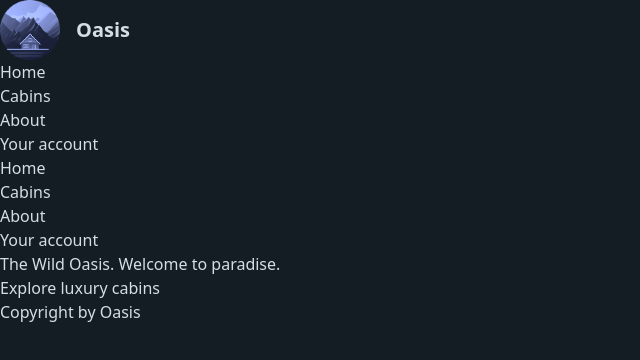
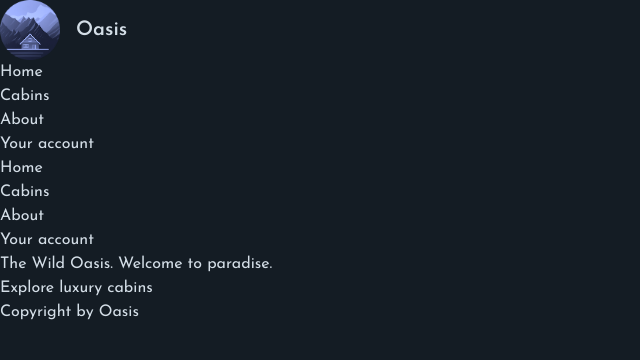
Before and after one commit to VladyslavPetruk96/aosis-next-ts, a Next.js app: page / in a window 1280 px wide. Shown: the top 360 px of the page, without its empty margins (0-640 px from the left). Built offline with nearby package versions, Linux system fonts and the light colour scheme.

Commit message:
fort Josefin_Sans added

```diff
--- a/app/layout.tsx
+++ b/app/layout.tsx
@@ -2,6 +2,14 @@ import Logo from "@/app/_components/Logo";
 import { Navigation } from "@/app/_components/Navigation";
 import "@/app/_styles/globals.css";
 import type { Metadata } from "next";
+import { Josefin_Sans } from "next/font/google";
+
+const josefin = Josefin_Sans({
+	subsets: ["latin"],
+	display: "swap",
+});
+
+console.log(josefin);
 
 export const metadata: Metadata = {
 	title: {
@@ -18,7 +26,9 @@ export default function RootLayout({
 }>) {
 	return (
 		<html lang="en">
-			<body className="bg-primary-950 text-primary-100 min-h-screen">
+			<body
+				className={`${josefin.className} bg-primary-950 text-primary-100 min-h-screen`}
+			>
 				<header>
 					<Logo />
 				</header>
```
